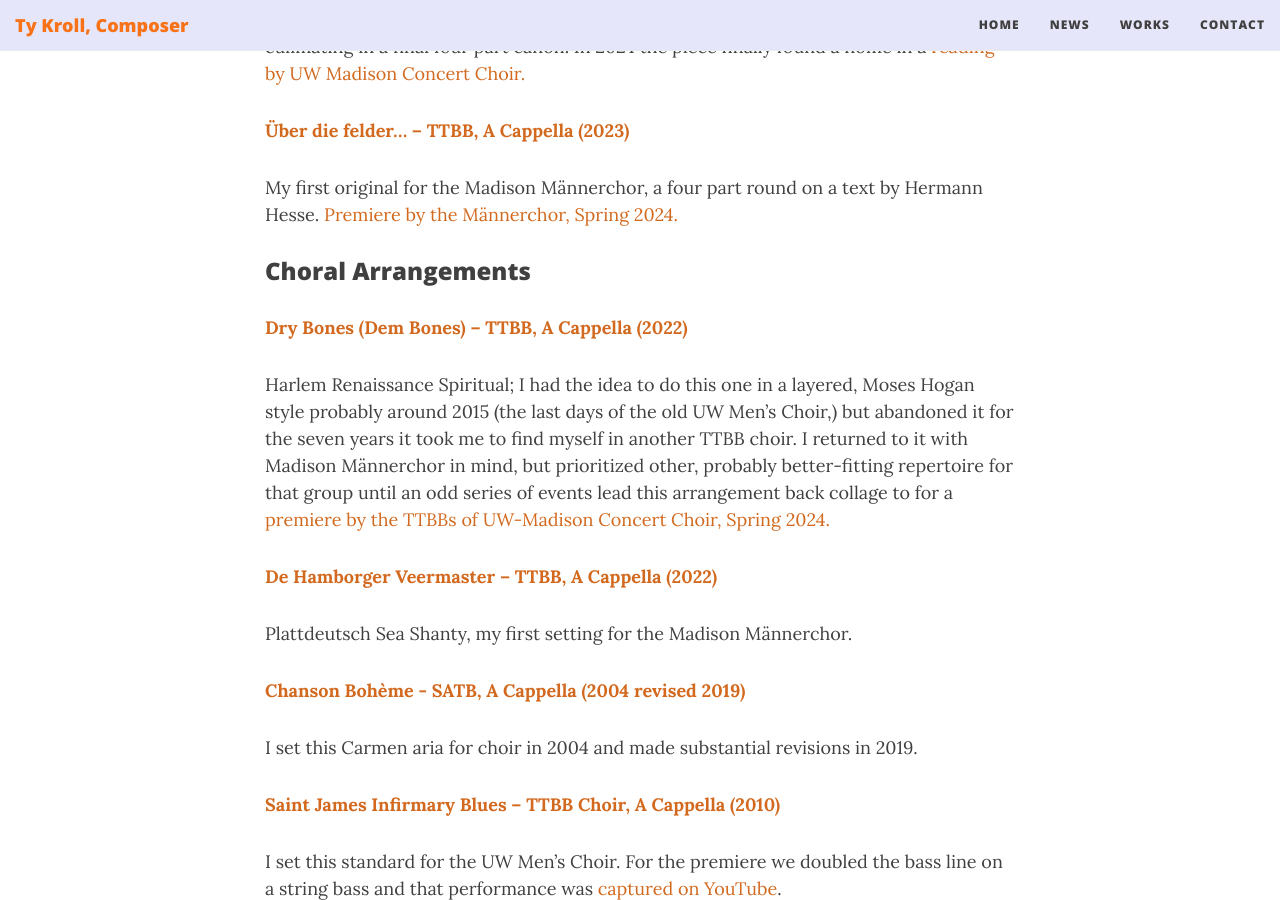
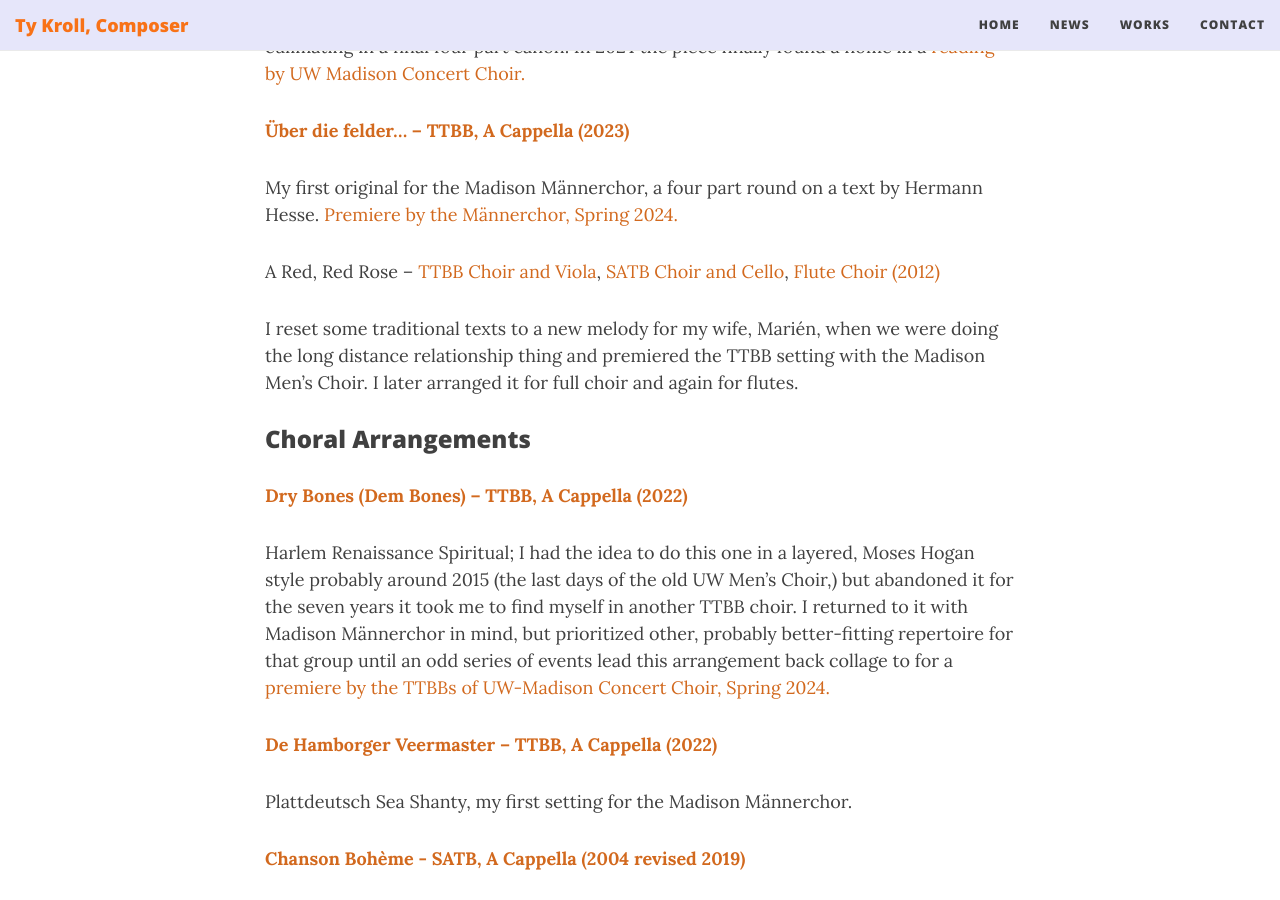
Before and after one commit to ctrueden/tykroll.com, a Jekyll site: the page built from works.md, in a window 1280 px wide and 900 px high, scrolled down 602 px. Built offline with Jekyll 4.4.1, drawn with Linux system fonts in a browser that asks for light colours; nearby versions of some CDN libraries.

Commit message:
Update works.md

```diff
--- a/works.md
+++ b/works.md
@@ -14,6 +14,10 @@ I set this Marietta Holley text for a local composers' choir which last the pand
 __[Über die felder... – TTBB, A Cappella (2023)](https://www.musicnotes.com/sheetmusic/mtd.asp?ppn=MN0290172)__
 
 My first original for the Madison Männerchor, a four part round on a text by Hermann Hesse. [Premiere by the Männerchor, Spring 2024.](https://www.youtube.com/watch?v=DdD3d2wF8so)
+
+A Red, Red Rose – [TTBB Choir and Viola](https://www.musicnotes.com/sheetmusic/col.asp?ppn=CL0003955), [SATB Choir and Cello](https://www.musicnotes.com/sheetmusic/col.asp?ppn=CL0006518), [Flute Choir (2012)](https://www.musicnotes.com/sheetmusic/mtd.asp?ppn=MN0176578)
+
+I reset some traditional texts to a new melody for my wife, Marién, when we were doing the long distance relationship thing and premiered the TTBB setting with the Madison Men’s Choir. I later arranged it for full choir and again for flutes.
 
 ### Choral Arrangements
 
```
